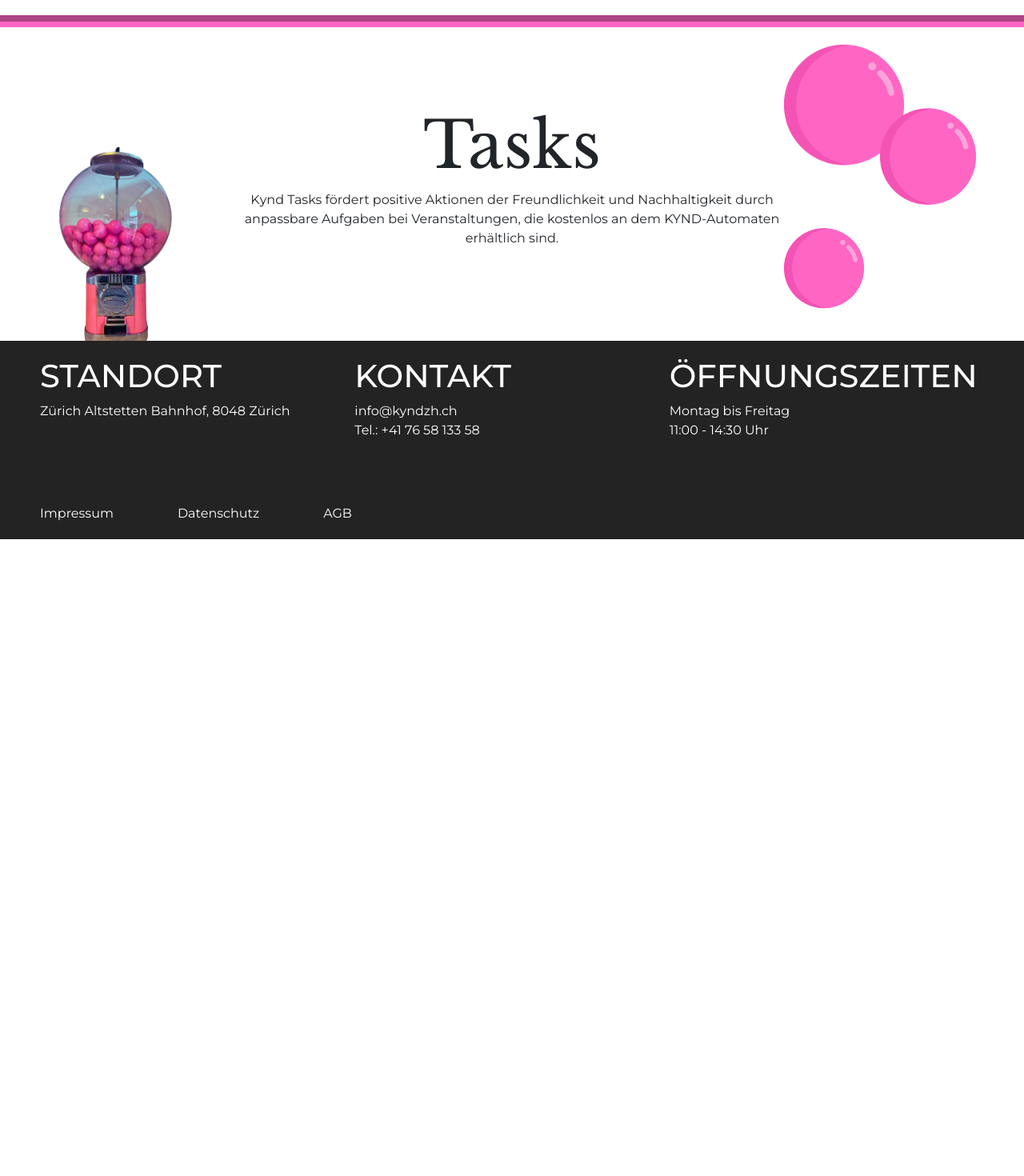
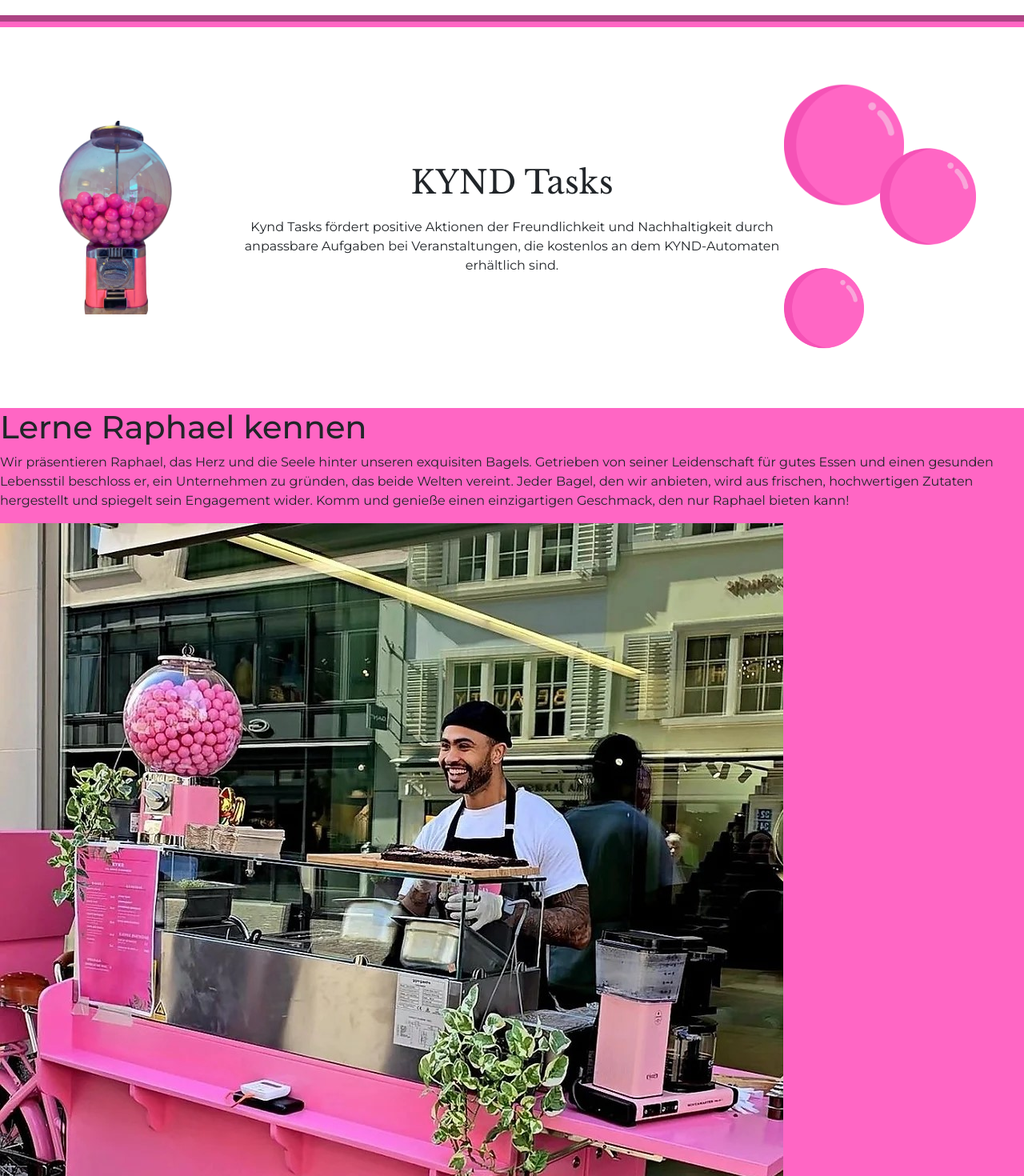
Before and after one commit to HeyTiina/kynd, a React (Create React App) app: page /UberUnsScreen in a window 1280 px wide. Shown: the part 1520-2990 px from the top of the page at 80% size. Before the commit the page ends 2194 px from the top, so only its background shows below. Built offline with nearby package versions, Linux system fonts and the light colour scheme.

Commit message:
guy section added

```diff
--- /dev/null
+++ b/src/uberUnsScreen/Guy.css
@@ -0,0 +1,7 @@
+.guy {
+  display: flex;
+}
+
+.Raphael {
+  width: 200px;
+}
--- /dev/null
+++ b/src/uberUnsScreen/Guy.js
@@ -0,0 +1,24 @@
+import React from 'react'
+
+import Raphael from "./img/Raphael.jpg";
+
+
+const Guy = () => {
+  return (
+    <div className='guy'>
+      <h1>Lerne Raphael kennen</h1>
+      <p>
+        Wir präsentieren Raphael, das Herz und die Seele hinter unseren
+        exquisiten Bagels. Getrieben von seiner Leidenschaft für gutes Essen und
+        einen gesunden Lebensstil beschloss er, ein Unternehmen zu gründen, das
+        beide Welten vereint. Jeder Bagel, den wir anbieten, wird aus frischen,
+        hochwertigen Zutaten hergestellt und spiegelt sein Engagement wider.
+        Komm und genieße einen einzigartigen Geschmack, den nur Raphael bieten
+        kann!
+      </p>
+      <img src={Raphael} alt='Raphael' className='Raphael'></img>
+    </div>
+  );
+}
+
+export default Guy
--- a/src/uberUnsScreen/Tasks.css
+++ b/src/uberUnsScreen/Tasks.css
@@ -2,15 +2,15 @@
   background-image: url("./img/tasks.png"); /* Agrega la ruta de tu imagen aquí */
   background-position: center; /* Centra la imagen dentro del contenedor */
   background-repeat: no-repeat; /* Evita que la imagen se repita */
-  background-position: 5% 100%;
+  background-position: 5% 50%;
   background-size: 14% auto;
-  padding: 100px 0;
+  padding: 150px 0;
   background-color: white;
 }
 
 .tasks-title h1 {
   font-family: "Libre Baskerville", serif;
-  font-size: 80px;
+  margin: 20px;
 }
 
 .tasks-title {
--- a/src/uberUnsScreen/Tasks.js
+++ b/src/uberUnsScreen/Tasks.js
@@ -10,7 +10,7 @@ const Tasks = () => {
       <img src={Bubble} alt="bubble" className="bubble2"></img>
       <img src={Bubble} alt="bubble" className="bubble3"></img>
       <div className="tasks-title">
-        <h1>Tasks</h1>
+        <h1>KYND Tasks</h1>
         <p>
           Kynd Tasks fördert positive Aktionen der Freundlichkeit und
           Nachhaltigkeit durch anpassbare Aufgaben bei Veranstaltungen, die
--- a/src/uberUnsScreen/UberUnsScreen.js
+++ b/src/uberUnsScreen/UberUnsScreen.js
@@ -3,9 +3,7 @@ import "./UberUnsScreen.css";
 import Lokal from "./Lokal.js";
 import Bike from "./Bike.js";
 import Tasks from "./Tasks.js";
-
-
-
+import Guy from "./Guy.js";
 
 const UberUnsScreen = () => {
   return (
@@ -17,6 +15,7 @@ const UberUnsScreen = () => {
       <Lokal />
       <Bike />
       <Tasks />
+      <Guy />
     </div>
   );
 };
```
Also changed, not shown: src/uberUnsScreen/img/Raphael.jpg (renamed from src/uberUnsScreen/img/bagel-bike.jpg), src/uberUnsScreen/img/bagel-guy.png (deleted).
